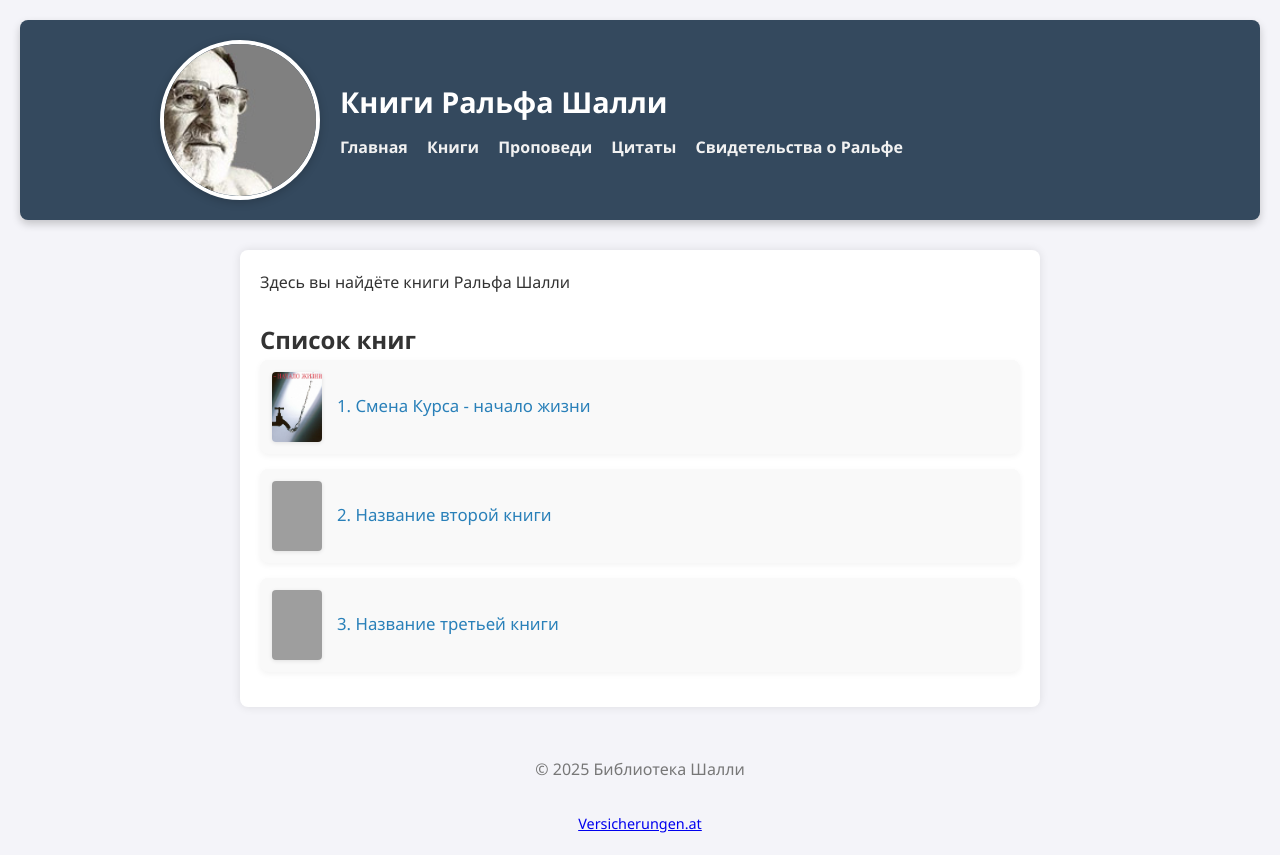
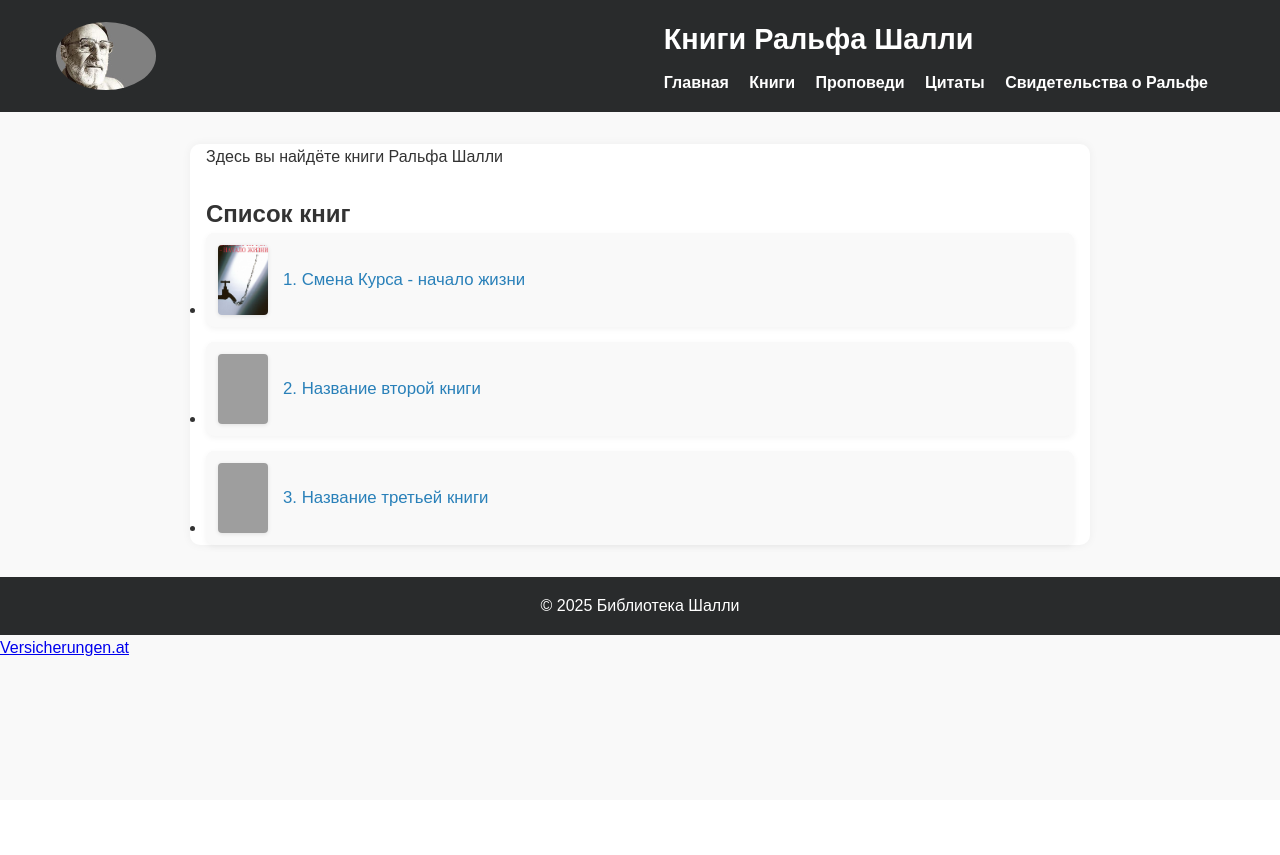
Before and after one commit to iliarudich0/iliama, a PHP site: page /books.html in a window 1280 px wide. After the commit the page ends 656 px from the top, so only its background shows below. Run offline with PHP 8.4, Linux system fonts and the light colour scheme; grey boxes are pictures that could not be loaded.

Commit message:
Update style.css

```diff
--- a/style.css
+++ b/style.css
@@ -4,80 +4,116 @@
   box-sizing: border-box;
 }
 
+/* Базовая стилизация */
 body {
-  font-family: 'Segoe UI', Tahoma, Geneva, Verdana, sans-serif;
+  margin: 0;
+  padding: 0;
+  font-family: Arial, sans-serif;
   line-height: 1.6;
-  background-color: #f4f4f9;
+  background-color: #f9f9f9;
   color: #333;
-  padding: 20px;
 }
 
+/* Шапка */
 header {
-  background-color: #34495e;
+  background-color: #292b2c;
   color: white;
-  padding: 20px 0;
-  margin-bottom: 30px;
-  border-radius: 8px;
-  box-shadow: 0 4px 8px rgba(0,0,0,0.2);
+  padding: 1rem 0;
 }
 
 .header-container {
   display: flex;
   align-items: center;
-  gap: 20px;
-  max-width: 1000px;
+  justify-content: space-between;
+  max-width: 1200px;
   margin: 0 auto;
-  padding: 0 20px;
+  padding: 0 1rem;
+  flex-wrap: wrap;
 }
 
 .profile-img {
-  width: 160px; /* больше размер */
-  height: 160px;
+  max-width: 100px;
+  height: auto;
   border-radius: 50%;
-  object-fit: cover;
-  object-position: 60% 50%; /* сдвиг влево-вправо: 60% — немного вправо */
-  border: 4px solid white;
-  box-shadow: 0 2px 10px rgba(0, 0, 0, 0.2); /* тень для объёма */
+  margin-right: 1rem;
 }
 
+header h1 {
+  margin: 0;
+  font-size: 1.8rem;
+}
 
-header h1 {
-  font-size: 1.8rem;
-  margin-bottom: 10px;
+/* Меню */
+nav {
+  margin-top: 0.5rem;
 }
 
 nav a {
-  margin-right: 15px;
   text-decoration: none;
-  color: #f1f1f1;
+  color: white;
+  margin-right: 1rem;
   font-weight: bold;
-  transition: color 0.3s;
+  transition: color 0.3s ease;
 }
 
 nav a:hover {
-  color: #ffd700;
+  color: #ffa726;
 }
 
+/* Основной контент */
 main {
-  max-width: 800px;
-  margin: auto;
-  padding: 20px;
+  max-width: 900px;
+  margin: 2rem auto;
+  padding: 0 1rem;
   background: white;
-  border-radius: 8px;
-  box-shadow: 0 0 10px rgba(0,0,0,0.1);
+  border-radius: 10px;
+  box-shadow: 0 0 10px rgba(0, 0, 0, 0.05);
 }
 
+/* Footer */
 footer {
+  background-color: #292b2c;
+  color: white;
   text-align: center;
-  margin-top: 40px;
-  padding: 10px;
-  color: #777;
+  padding: 1rem;
+  margin-top: 2rem;
 }
 
-.counters {
+/* Адаптивность */
+@media (max-width: 768px) {
+  .header-container {
+    flex-direction: column;
+    align-items: center;
+    text-align: center;
+  }
+
+  nav {
+    margin-top: 1rem;
+  }
+
+  nav a {
+    display: block;
+    margin: 0.5rem 0;
+  }
+
+  .profile-img {
+    margin-bottom: 1rem;
+  }
+
+  header h1 {
+    font-size: 1.5rem;
+  }
+}
+
+/* Сообщение на главной */
+main h7 {
+  display: block;
+  font-size: 1rem;
+  color: crimson;
+  margin-bottom: 0.5rem;
   text-align: center;
-  margin-top: 20px;
-  font-size: 0.9em;
+}
+
 }
 
 .book-list ul {
```
